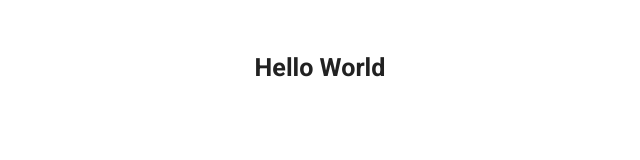
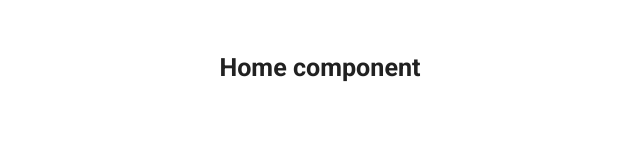
Before and after one commit to PLThabangR/ecomerce-mern, a React (Vite) app in the folder client/: page / in a window 1280 px wide. Shown: the top 160 px of the page, without its empty margins (320-960 px from the left). Built offline with nearby package versions, Linux system fonts and the light colour scheme.

Commit message:
file structure achitecture and router setup

```diff
--- a/client/src/App.jsx
+++ b/client/src/App.jsx
@@ -1,6 +1,10 @@
-import { useState } from 'react'
+import { useState,useEffect } from 'react';
+import { Route,Routes,useLocation } from 'react-router-dom';
+import Home from './pages/Home';
+
 
 import './App.css'
+
 
 function App() {
 
@@ -8,7 +12,11 @@ function App() {
   return (
     <>
    <div className="app">
-    <h1>Hello World</h1>
+   <Routes>
+      <Route path="/" element={<Home/>}/>
+      {/* <Route path="/signup" element={<SignUp/>}/>
+      <Route path="/login" element={<Login/>}/> */}
+    </Routes>
    </div>
     </>
   )
--- a/client/src/main.jsx
+++ b/client/src/main.jsx
@@ -1,15 +1,33 @@
-import React from 'react'
+import React,{useEffect} from 'react'
 import ReactDOM from 'react-dom/client'
 import App from './App.jsx'
 import './index.css'
 import { ThemeProvider } from '@mui/material/styles'
-import { CssBaseline } from '@mui/material'
-import { theme } from './theme.js'
+import { CssBaseline } from '@mui/material';
+import { theme } from './theme.js';
+import {BrowserRouter} from "react-router-dom";
+import {useLocation } from 'react-router-dom';
+
+
+//function to Make pages to start from the top
+const ScrollToTop =()=>{
+  const {pathname} = useLocation()
+
+  useEffect(()=>{
+    window.scrollTo(0,0)
+  },[pathname])
+  return null
+}
+
 ReactDOM.createRoot(document.getElementById('root')).render(
   <React.StrictMode>
     <ThemeProvider theme={theme}>
       <CssBaseline/>
-    <App />
+      <BrowserRouter>
+      <ScrollToTop/>
+      <App />
+      </BrowserRouter>
+
     </ThemeProvider>
 
   </React.StrictMode>,
--- /dev/null
+++ b/client/src/pages/Home.jsx
@@ -0,0 +1,12 @@
+import React from 'react'
+
+const home = () => {
+  return (
+    <>
+    <h1> Home component </h1>
+
+    </>
+  )
+}
+
+export default home
```
Also changed, not shown: client/src/pages/checkout/Checkout.jsx (added), client/src/pages/global/Navbar.jsx (added), client/src/pages/itemDetails/ItemDetails.jsx (added).
